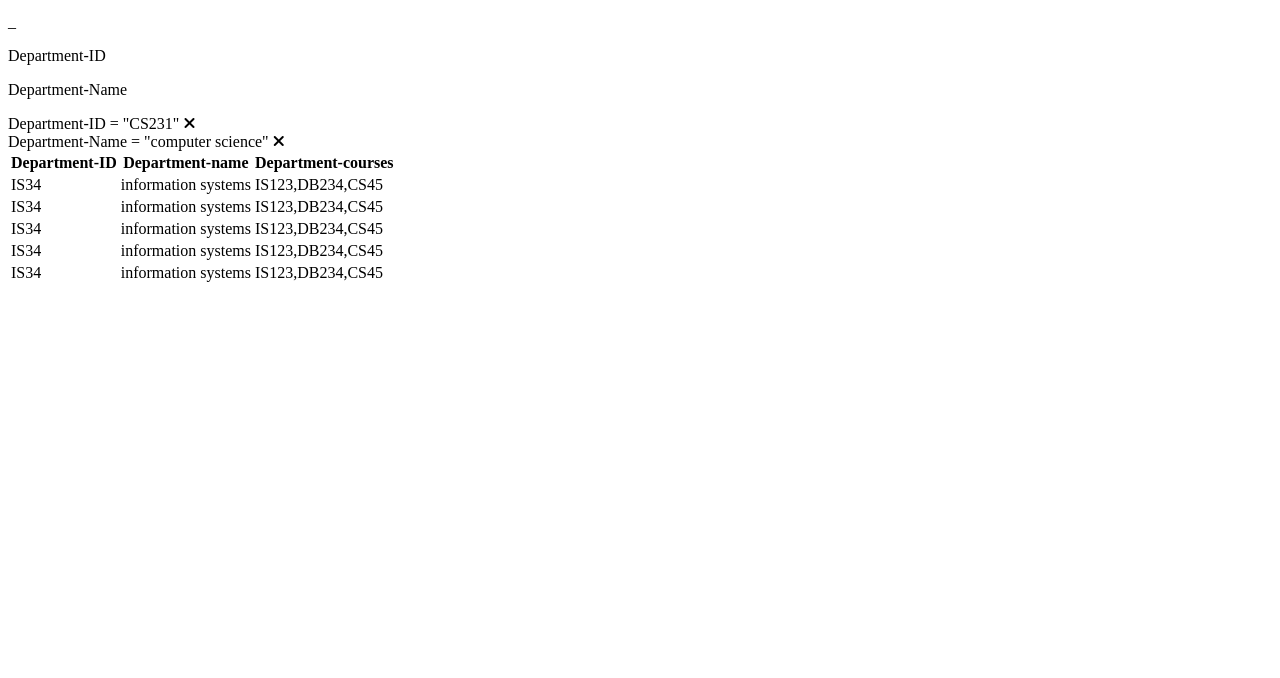
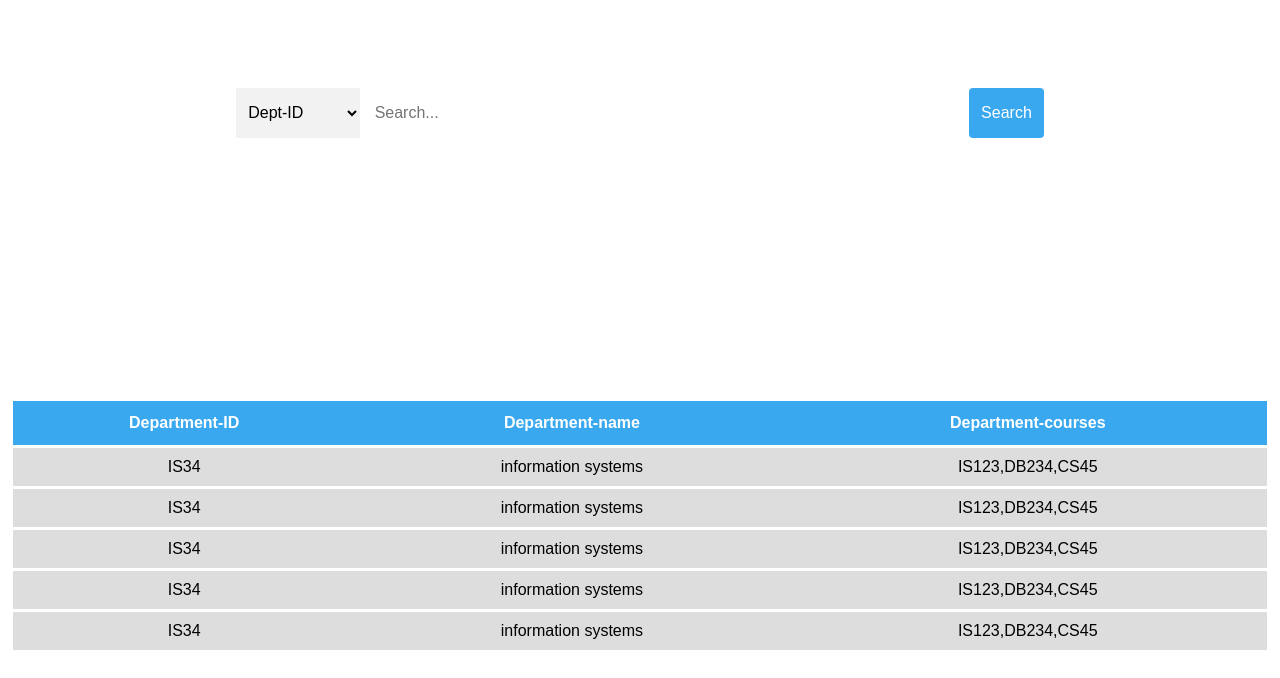
Before and after one commit to 00Eslam00/Student-Affairs-website, a plain HTML site: page admin/view-departments.html in a window 1280 px wide. Shown: the part 122-800 px from the top of the page. Drawn offline with Linux system fonts and the light colour scheme.

Commit message:
saikoo works

```diff
--- a/admin/view-departments.html
+++ b/admin/view-departments.html
@@ -7,7 +7,7 @@
 	<title></title>
 	<meta charset="UTF-8" />
 	<meta name="viewport" content="width=device-width, initial-scale=1" />
-	<link href="css/style.css" rel="stylesheet" />
+	<link href="../css/admin-view.css" rel="stylesheet" />
 
 	<style>
 		ul {
@@ -113,28 +113,26 @@
 			</ul>
 		</nav>
 	</header>
-	<form>
-		<input type="text" name="" value="" placeholder="Choose filter" disabled />
-		<button type=""><i class="fa-solid fa-magnifying-glass"></i></button>
-		<button type=""><i class="fa-solid fa-filter"></i></button>
-		<div class="filter-value">
-			<p>_</p>
+
+	<div class="container">
+		<form>
+			<select name="" id="" class="filters form-size selection">
+				<option value="Dept-ID">Dept-ID</option>
+				<option value="Dept-name">Dept-name</option>
+				<option value="Dept-courses">Dept-course</option>
+			</select>
+
+			<input type="text" placeholder="Search..." maxlength="80" class="search-bar form-size" />
+
+			<button type="button" onclick="addFilter()" class="search-btn form-size">Search</button>
+		</form>
+
+		<div class="filter-values">
 		</div>
-		<div class="filter-values">
-			<p>Department-ID</p>
-			<p>Department-Name</p>
-		</div>
+	</div>
 
-		<div class="Searched-values">
-			<div>
-				Department-ID = "CS231" <span><i class="fa-solid fa-xmark"></i></span>
-			</div>
-			<div>
-				Department-Name = "computer science"
-				<span><i class="fa-solid fa-xmark"></i></span>
-			</div>
-		</div>
-	</form>
+
+
 
 	<table>
 		<thead>
@@ -169,6 +167,27 @@
 			</tr>
 		</tbody>
 	</table>
+
+	<script src="../js/view.js"></script>
 </body>
 
+
+<script>
+	let x = document.querySelectorAll("table tbody tr")
+	console.log(x);
+	for (let i = 0; i < x.length; i++) {
+		x[i].ondblclick = () => window.open("edit-student.html");
+		x[i].onclick = () => {
+
+			for (let i = 0; i < x.length; i++) {
+
+				x[i].classList.remove("active");
+			}
+
+			x[i].classList.add("active");
+		}
+	}
+
+</script>
+
 </html>
```
Also changed, not shown: admin/view-students.html (+1 -4 lines).
